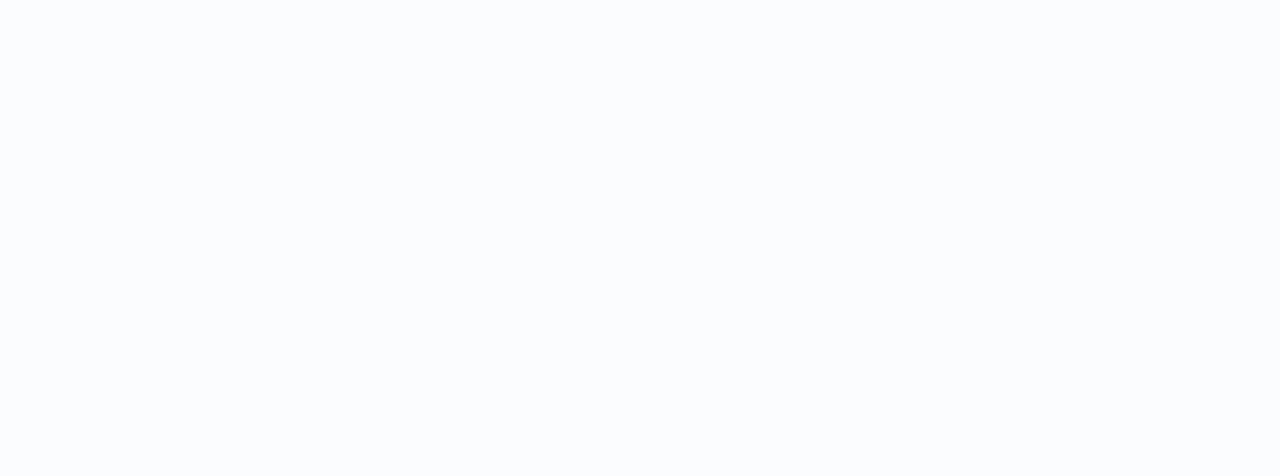
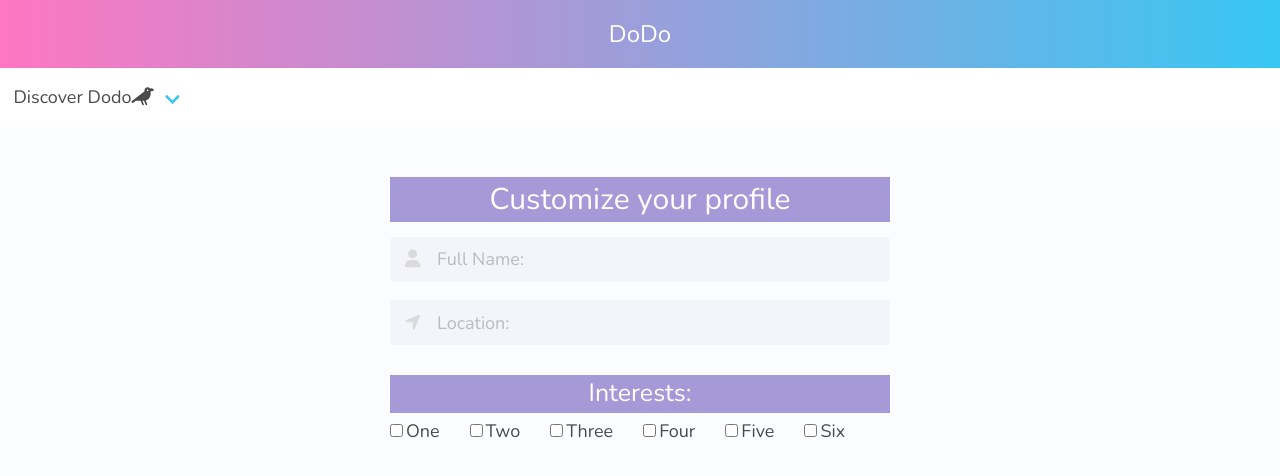
Before and after one commit to dprittj/DODO, an Angular app in the folder frontend/frontend/: page /buildnest in a window 1280 px wide. Before the commit this address led to /. Shown: the top 476 px of the page. Built offline with nearby package versions, Linux system fonts and the light colour scheme.

Commit message:
renamed component to BuildProfile, moved to pages folder, SCSS edits

```diff
--- a/frontend/frontend/src/app/app-routing.module.ts
+++ b/frontend/frontend/src/app/app-routing.module.ts
@@ -2,12 +2,12 @@
 import { RouterModule, Routes } from '@angular/router';
 import { LoginPageComponent } from '../app/login-page/login-page.component';
 import { MainLayoutComponent } from './pages/main-layout/main-layout.component';
-import { UserProfileComponent } from '../app/user-profile/user-profile.component';
+import { BuildProfileComponent } from './pages/build-profile/build-profile.component';
 
 const routes: Routes = [
   { path: '', component: MainLayoutComponent, children: [
     { path: '', component: LoginPageComponent },
-    { path: 'profile', component: UserProfileComponent }
+    { path: 'buildnest', component: BuildProfileComponent }
   ]}
 ];
 
--- a/frontend/frontend/src/app/app.module.ts
+++ b/frontend/frontend/src/app/app.module.ts
@@ -7,7 +7,7 @@
 import { LoginPageComponent } from './login-page/login-page.component';
 import { HomePageComponent } from './home-page/home-page.component';
 import { MainLayoutComponent } from './pages/main-layout/main-layout.component';
-import { UserProfileComponent } from './user-profile/user-profile.component';
+import { BuildProfileComponent } from './pages/build-profile/build-profile.component';
 
 @NgModule({
   declarations: [
@@ -15,7 +15,7 @@
     LoginPageComponent,
     HomePageComponent,
     MainLayoutComponent,
-    UserProfileComponent,
+    BuildProfileComponent,
   ],
   imports: [
     BrowserModule,
--- /dev/null
+++ b/frontend/frontend/src/app/pages/build-profile/build-profile.component.html
@@ -0,0 +1,40 @@
+<div class="main-container">
+
+    <div class="customize-profile-box">
+        <h1 class="has-text-centered">Customize your profile</h1>
+    </div>
+
+    <div class="field name-container">
+        <p class="control has-icons-left">
+          <input class="input" type="text" placeholder="Full Name:">
+          <span class="icon is-small is-left">
+            <i class="fas fa-user"></i>
+          </span>
+        </p>
+      </div>
+      <div class="field location-container">
+        <p class="control has-icons-left">
+          <input class="input" type="text" placeholder="Location:">
+          <span class="icon is-small is-left">
+            <i class="fa fa-location-arrow"></i>
+          </span>
+        </p>
+      </div>
+
+    <div class="interest-container">
+        <h3 class="has-text-centered">Interests:</h3>
+        <div class="control checkboxes">
+            <span>
+                <input type="checkbox" name="" value=""> <label>One</label>
+                <input type="checkbox" name="" value=""> <label>Two</label>
+                <input type="checkbox" name="" value=""> <label>Three</label>
+                <input type="checkbox" name="" value=""> <label>Four</label>
+                <input type="checkbox" name="" value=""> <label>Five</label>
+                <input type="checkbox" name="" value=""> <label>Six</label>
+            </span>
+        </div>
+    </div>
+
+
+
+</div>
--- /dev/null
+++ b/frontend/frontend/src/app/pages/build-profile/build-profile.component.scss
@@ -0,0 +1,51 @@
+@import '../../../main-styles.scss';
+
+.main-container {
+    display: flex;
+    flex-direction: column;
+
+    max-width: 500px;
+
+    margin: auto;
+
+    padding-top: 50px;
+}
+
+.customize-profile-box {
+    background: $purple;
+    margin-bottom: 15px;
+
+    h1 {
+        color: white;
+        font-size: 30px;
+    }
+}
+
+.name-container{
+    border-radius: 5px;
+    height: 50px;
+}
+
+.location-container {
+    border-radius: 5px;
+    margin-bottom: 30px;
+}
+
+.interest-container {
+    max-width: 500px;
+
+    .checkboxes input{
+        margin: 0px 0px 0px 0px;
+      }
+
+    .checkboxes label{
+        margin: 0px 30px 0px 3px;
+      }
+
+    h3{
+        color: white;
+        background: $purple;
+        font-size: 25px;
+        margin-bottom: 5px;
+    }
+}
--- /dev/null
+++ b/frontend/frontend/src/app/pages/build-profile/build-profile.component.ts
@@ -0,0 +1,15 @@
+import { Component, OnInit } from '@angular/core';
+
+@Component({
+  selector: 'app-build-profile',
+  templateUrl: './build-profile.component.html',
+  styleUrls: ['./build-profile.component.scss']
+})
+export class BuildProfileComponent implements OnInit {
+
+  constructor() { }
+
+  ngOnInit(): void {
+  }
+
+}
--- a/frontend/frontend/src/app/user-profile/user-profile.component.html
+++ /dev/null
@@ -1,54 +0,0 @@
-<div class="main-container">
-
-<div class="customize-profile-box">
-    <h1 class="has-text-centered">Customize your profile</h1>
-</div>
-
-<div class="field name-container">
-    <p class="control has-icons-left">
-      <input class="input" type="text" placeholder="Full Name:">
-      <span class="icon is-small is-left">
-        <i class="fas fa-user"></i>
-      </span>
-    </p>
-  </div>
-  <div class="field location-container">
-    <p class="control has-icons-left">
-      <input class="input" type="text" placeholder="Location:">
-      <span class="icon is-small is-left">
-        <i class="fa fa-location-arrow"></i>
-      </span>
-    </p>
-  </div>
-
-<div class="interest-container">
-    <h3 class="has-text-centered">Interests:</h3>
-    <div class="control">
-        <label class="checkbox">
-          <input type="checkbox">
-          Interest 1
-        </label>
-        <label class="checkbox">
-          <input type="checkbox">
-          Interest 2
-        </label>
-        <label class="checkbox">
-          <input type="checkbox">
-          Interest 3
-        </label>
-        <label class="checkbox">
-          <input type="checkbox">
-          Interest 4
-        </label>
-        <label class="checkbox">
-          <input type="checkbox">
-          Interest 5
-        </label>
-        <label class="checkbox">
-          <input type="checkbox">
-          Interest 6
-        </label>
-      </div>
-</div>
-
-</div>
--- a/frontend/frontend/src/app/user-profile/user-profile.component.scss
+++ /dev/null
@@ -1,43 +0,0 @@
-@import '../../main-styles.scss';
-
-.main-container {
-    display: flex;
-    flex-direction: column;
-
-    max-width: 500px;
-
-    margin: auto;
-
-    padding-top: 50px;
-}
-
-.customize-profile-box {
-    background: $purple;
-    margin-bottom: 10px;
-
-    h1 {
-        font-size: 25px;
-    }
-}
-
-.name-container{
-    height: 50px;
-    // margin-bottom: 25px;
-
-
-
-    // box-shadow: 0px 0px 10px 0px rgba(black, 0.15);
-}
-
-.location-container {
-    margin-bottom: 25px;
-}
-
-.interest-container {
-    max-width: 500px;
-
-    h3 {
-        background: $purple;
-        font-size: 25px;
-    }
-}
--- a/frontend/frontend/src/app/user-profile/user-profile.component.ts
+++ /dev/null
@@ -1,15 +0,0 @@
-import { Component, OnInit } from '@angular/core';
-
-@Component({
-  selector: 'app-user-profile',
-  templateUrl: './user-profile.component.html',
-  styleUrls: ['./user-profile.component.scss']
-})
-export class UserProfileComponent implements OnInit {
-
-  constructor() { }
-
-  ngOnInit(): void {
-  }
-
-}
```
Also changed, not shown: 1 other file (tests, documents, lock files or other folders).
